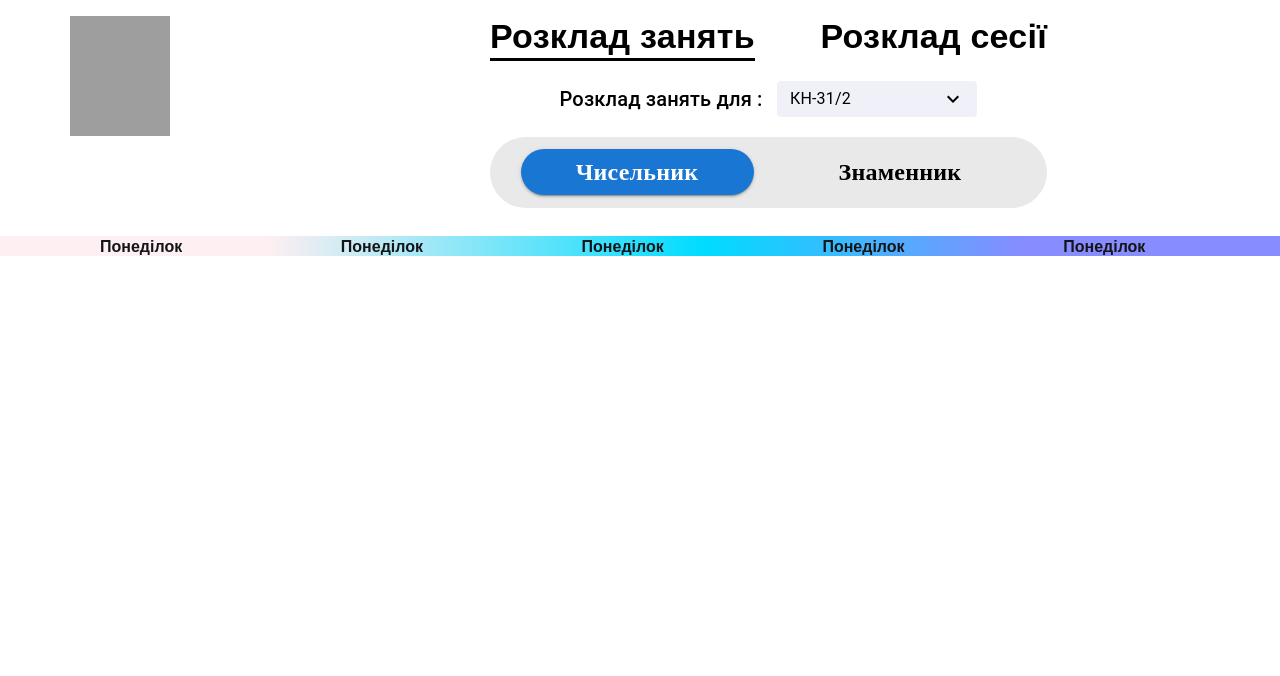
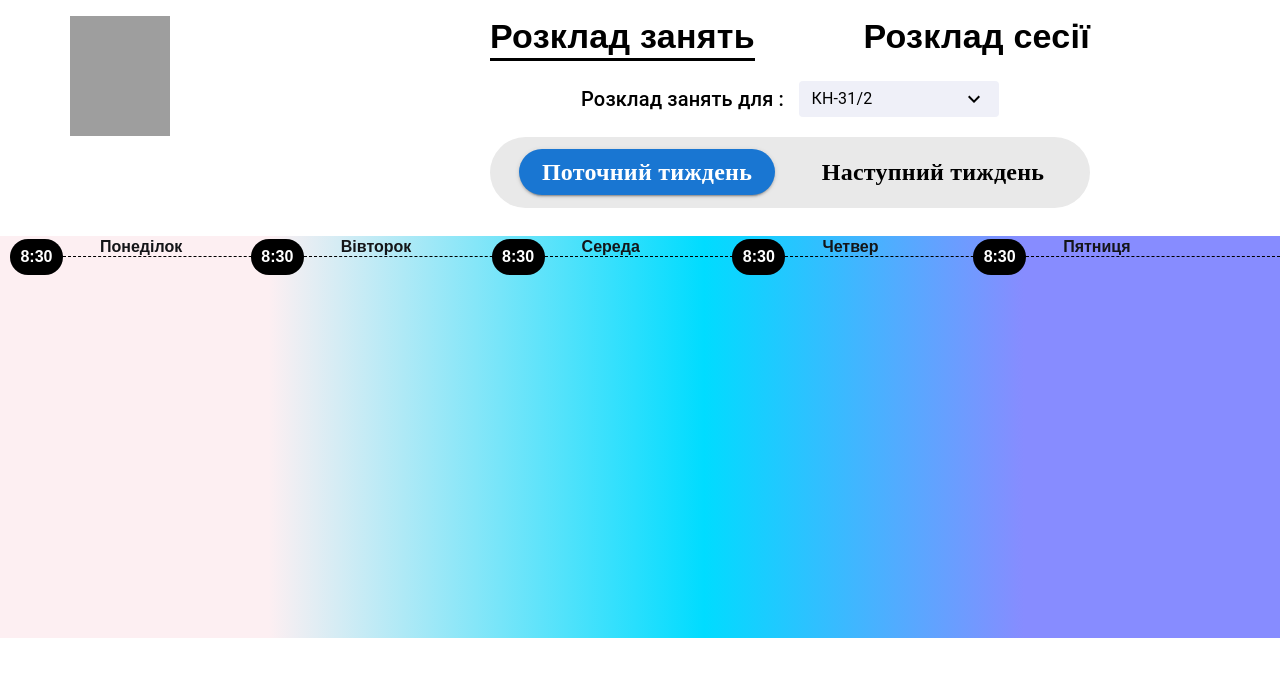
Before and after one commit to VyacheslavKolos/nltu-schedule-ReactTS, a React (Create React App) app: page / in a window 1280 px wide. Shown: the top 676 px of the page. Built offline with nearby package versions, Linux system fonts and the light colour scheme; grey boxes are pictures that could not be loaded.

Commit message:
underline

```diff
--- a/src/components/ActiveButton/ActiveButton.tsx
+++ b/src/components/ActiveButton/ActiveButton.tsx
@@ -16,7 +16,7 @@ const ActiveButton: FC<{ changePublished: IProps, name: string }> = ({changePubl
 
                 onClick={() => changePublished(isPublished ? true: false)}
                 sx={{
-                    width: {lg:'233px',xs:'328px'},
+                    width: {lg:'256px',xs:'328px'},
                     height: '46px',
                     borderRadius: '61px',
                 }}><Typography fontFamily={'Montserrat'} fontStyle={'normal'}
--- a/src/components/InActiveButton/InActiveButton.tsx
+++ b/src/components/InActiveButton/InActiveButton.tsx
@@ -12,7 +12,7 @@ const InActiveButton : FC<{ changePublished: IProps ,status:boolean, name:string
         <Button variant="text"
                 onClick={() => changePublished(status)}
                 sx={{
-                    width: {lg:'233px',xs:'328px'},
+                    width: {lg:'256px',xs:'328px'},
                     height: '46px',
                     color: '#000000',
 
--- a/src/components/NavigationBar/NavigationBar.tsx
+++ b/src/components/NavigationBar/NavigationBar.tsx
@@ -24,8 +24,9 @@ const NavigationBar = () => {
             <Stack direction={'row'} justifyContent={'space-between'} alignItems={'center'}
                    sx={{justifyContent: {lg: 'space-between', xs: 'center'}}}>
                 <Stack justifyContent={'center'}
+                       alignItems={'center'}
                        bgcolor={'#E9E9E9'} sx={{
-                    width: {lg: '557px', xs: '357px'},
+                    width: {lg: '600px', xs: '357px'},
                     height: {lg: '71px', xs: '132px'},
                     borderRadius: {lg: '47px', xs: '18px'}
                 }}>
@@ -37,16 +38,16 @@ const NavigationBar = () => {
                     }}>
 
                         <Box>
-                            {isPublished ? <ActiveButton changePublished={changePublished} name={'Чисельник'}/> :
-                                <InActiveButton changePublished={changePublished} status={true} name={'Чисельник'}/>
+                            {isPublished ? <ActiveButton changePublished={changePublished} name={'Поточний тиждень'}/> :
+                                <InActiveButton changePublished={changePublished} status={true} name={'Поточний тиждень'}/>
                             }
                         </Box>
 
                         <Box>
                             {isPublished ?
                                 <InActiveButton changePublished={changePublished} status={false}
-                                                name={'Знаменник'}/> :
-                                <ActiveButton changePublished={changePublished} name={'Знаменник'}/>
+                                                name={'Наступний тиждень'}/> :
+                                <ActiveButton changePublished={changePublished} name={'Наступний тиждень'}/>
                             }
                         </Box>
 
--- a/src/components/ScheduleGrid/ScheduleGrid.tsx
+++ b/src/components/ScheduleGrid/ScheduleGrid.tsx
@@ -93,22 +93,57 @@
 //     );
 // }
 //
-//
 // export default ScheduleGrid;
 
 
 import React from 'react';
 import {Box} from "@mui/material";
+import {NumeratorLessonsSchedule} from "../../data/lessonsSchedule/lessonsSchedule";
 
 const ScheduleGrid = () => {
+
+    const {group, schedule} = NumeratorLessonsSchedule[0];
+
     return (
-        <Box display={'grid'}
+        <Box height={400} display={'grid'}
              sx={{pl: '100px', position: 'relative', gridTemplateColumns: 'repeat(5, 1fr)', gap: '10px 1.5rem'}}>
-            <Box sx={{fontWeight:'600', fontSize:'16px', color:'rgb(20, 21, 24)', zIndex:'2', boxSizing:'inherit'}}>Понеділок</Box>
-            <Box sx={{fontWeight:'600', fontSize:'16px', color:'rgb(20, 21, 24)', zIndex:'2', boxSizing:'inherit'}}>Понеділок</Box>
-            <Box sx={{fontWeight:'600', fontSize:'16px', color:'rgb(20, 21, 24)', zIndex:'2', boxSizing:'inherit'}}>Понеділок</Box>
-            <Box sx={{fontWeight:'600', fontSize:'16px', color:'rgb(20, 21, 24)', zIndex:'2', boxSizing:'inherit'}}>Понеділок</Box>
-            <Box sx={{fontWeight:'600', fontSize:'16px', color:'rgb(20, 21, 24)', zIndex:'2', boxSizing:'inherit'}}>Понеділок</Box>
+            {
+                schedule.map(day => (
+                    <Box>
+                        <Box sx={{fontWeight: 600, fontSize: '16px', zIndex: 2, color: 'rgb(20, 21, 24);'}}>
+                            {day.day}
+                        </Box>
+
+                        <Box sx={{position: 'relative', alignSelf: 'start', gridColumn: '1 / -1'}}>
+                            <Box left={'-90px'} right={'0px'} top={'-17px'} position={'absolute'}
+                                 sx={{display: 'flex', alignItems: 'center'}}>
+                                <Box sx={{
+                                    width: '64px',
+                                    height: '36px',
+                                    background: 'black',
+                                    borderRadius: '42px',
+                                    color: 'white',
+                                    fontWeight: 600,
+                                    display: 'flex',
+                                    alignItems: 'center',
+                                    justifyContent: 'center'
+                                }}>
+                                    {day.lessons.map(time => (
+                                        <p>8:30</p>
+                                    ))}
+                                </Box>
+                                <Box sx={{
+                                    borderTop: '1px dashed rgb(20, 21, 24)', borderTopWidth: '1px',
+                                    borderTopStyle: 'dashed', borderTopColor: 'black', width: '100%'
+                                }}>
+                                </Box>
+                            </Box>
+                        </Box>
+                    </Box>
+
+                ))
+            }
+
         </Box>
     );
 };
--- a/src/data/lessonsSchedule/lessonsSchedule.ts
+++ b/src/data/lessonsSchedule/lessonsSchedule.ts
@@ -1,8 +1,11 @@
-const NumeratorLessonsSchedule = [
+import {IGroup} from "../../interfaces";
+
+
+export const NumeratorLessonsSchedule : IGroup[] = [
     {
         group: 'Kn31-1',
         schedule: [{
-            day: 'Monday',
+            day: 'Понеділок',
             lessons: [{
                 '8:30': null,
                 '10:20': {
@@ -23,7 +26,7 @@ const NumeratorLessonsSchedule = [
             ]
         },
             {
-                day: 'Tuesday',
+                day: 'Вівторок',
                 lessons: [{
                     '8:30': {
                         name: "Програмування мобільних систем ",
@@ -47,17 +50,20 @@ const NumeratorLessonsSchedule = [
                 },
                 ]
             },
-            // {
-            //     day: 'Wednesday'
-            // },
-            // {
-            //     day: 'Thursday'
-            // },
-            // {
-            //     day: 'Friday'
-            // }
+            {
+                day: 'Cереда',
+                lessons:[{}]
+            },
+            {
+                day: 'Четвер',
+                lessons:[{}]
+            },
+            {
+                day: 'Пятниця',
+                lessons:[{}]
+            }
             ]
     }
 ]
 
-export const DominatorLessonsSchedule = []
+// export const DominatorLessonsSchedule = []
--- /dev/null
+++ b/src/interfaces/index.ts
@@ -0,0 +1 @@
+export * from './Group.interface';
```
Also changed, not shown: src/interfaces/Group.interface.ts (added, +16 -0 lines).
